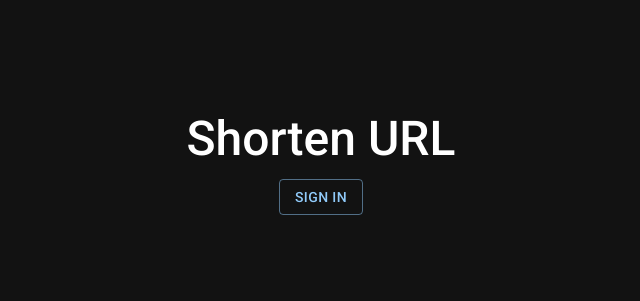
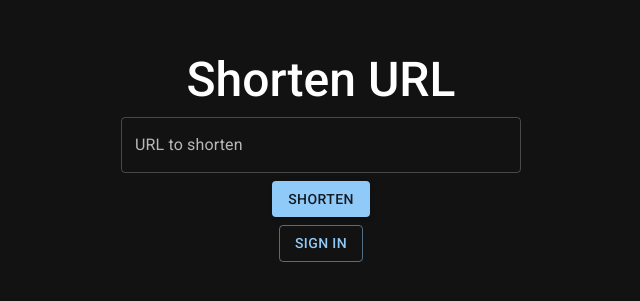
Before and after one commit to vjumpkung/vjump-short-url, a Next.js app: page / in a window 1280 px wide. Shown: the part 243-544 px from the top of the page, without its empty margins (319-959 px from the left). Built offline with nearby package versions, Linux system fonts and the light colour scheme; no server answers.

Commit message:
finally?

```diff
--- a/package.json
+++ b/package.json
@@ -26,6 +26,7 @@
     "react": "^18",
     "react-copy-to-clipboard": "^5.1.0",
     "react-dom": "^18",
+    "react-toastify": "^10.0.4",
     "validator": "^13.11.0"
   },
   "devDependencies": {
--- a/src/pages/_app.tsx
+++ b/src/pages/_app.tsx
@@ -8,6 +8,8 @@ import CssBaseline from "@mui/material/CssBaseline";
 import type { AppProps } from "next/app";
 import { createTheme } from "@mui/material";
 import { ThemeProvider } from "@emotion/react";
+import { ToastContainer } from "react-toastify";
+import "react-toastify/dist/ReactToastify.css";
 
 const darkTheme = createTheme({
   palette: {
@@ -20,6 +22,7 @@ export default function App({ Component, pageProps }: AppProps) {
     <AppCacheProvider {...pageProps}>
       <SessionProvider session={pageProps.session}>
         <ThemeProvider theme={darkTheme}>
+          <ToastContainer />
           <CssBaseline />
           <Component {...pageProps} />
         </ThemeProvider>
--- a/src/pages/index.tsx
+++ b/src/pages/index.tsx
@@ -4,27 +4,39 @@ import Link from "next/link";
 import { useState } from "react";
 import isURL from "validator/lib/isURL";
 import LoginButton from "./components/login_button";
+import { toast } from "react-toastify";
+import copy from "copy-to-clipboard";
+import { set } from "mongoose";
 
 export default function Home() {
   const { data: session } = useSession();
   const [url, setUrl] = useState<string>("");
   const [isError, setIsError] = useState<boolean>(false);
+  const [disabled, setDisabled] = useState<boolean>(false);
+  const [helperText, setHelperText] = useState<string>("");
 
   async function onSubmit() {
-    if (!isURL(url) || !url.includes("https://") || !url.includes("http://")) {
+    setDisabled(true);
+    if (!isURL(url) || !url.includes("https://")) {
       setIsError(true);
+      setHelperText("Invalid URL");
+      setDisabled(false);
       return;
     } else {
-      await fetch("/api/url", {
+      const res = await fetch("/api/url", {
         method: "POST",
         body: JSON.stringify({ user: session?.user?.email, url: url }),
       });
+      const data = await res.json();
       setUrl("");
       setIsError(false);
+      toast.success("URL shortened successfully");
+      copy(window.location.origin + "/" + data.slug);
+      setHelperText("URL copied to clipboard");
+      setDisabled(false);
     }
   }
 
-  if (session) {
   return (
     <Grid
       container
@@ -56,41 +68,27 @@ export default function Home() {
           onChange={(e) => setUrl(e.target.value)}
           error={isError}
           sx={{ width: "50vh" }}
+          disabled={disabled}
+          helperText={helperText}
         />
       </Grid>
+
       <Grid item>
-          <Button variant="contained" onClick={onSubmit}>
+        <Button variant="contained" onClick={onSubmit} disabled={disabled}>
           Shorten
         </Button>
       </Grid>
+
       <Grid item>
+        {session ? (
           <Link href="/recent">
             <Button sx={{ marginX: "0.25em" }} variant="outlined">
               Recent
             </Button>
           </Link>
+        ) : null}
         <LoginButton />
       </Grid>
     </Grid>
   );
-  } else {
-    return (
-      <Box
-        sx={{
-          display: "flex",
-          flexDirection: "column",
-          alignItems: "center",
-          justifyContent: "center",
-          height: "100vh",
-        }}
-      >
-        <Typography variant="h3" fontWeight={500} sx={{ marginY: "0.25em" }}>
-          Shorten URL
-        </Typography>
-        <div>
-          <LoginButton />
-        </div>
-      </Box>
-    );
 }
-}
```
Also changed, not shown: 1 other file (tests, documents, lock files or other folders). Lines whose indentation alone changed are shown as unchanged.
